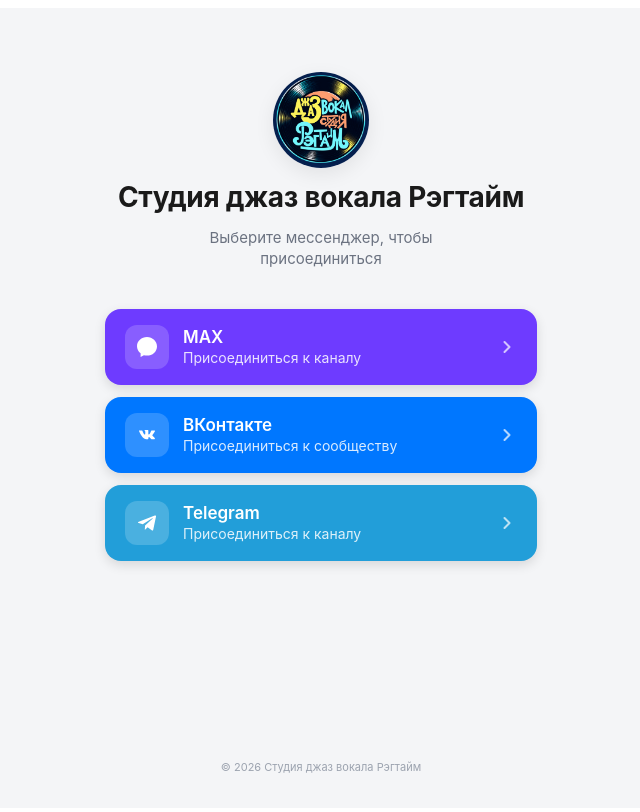
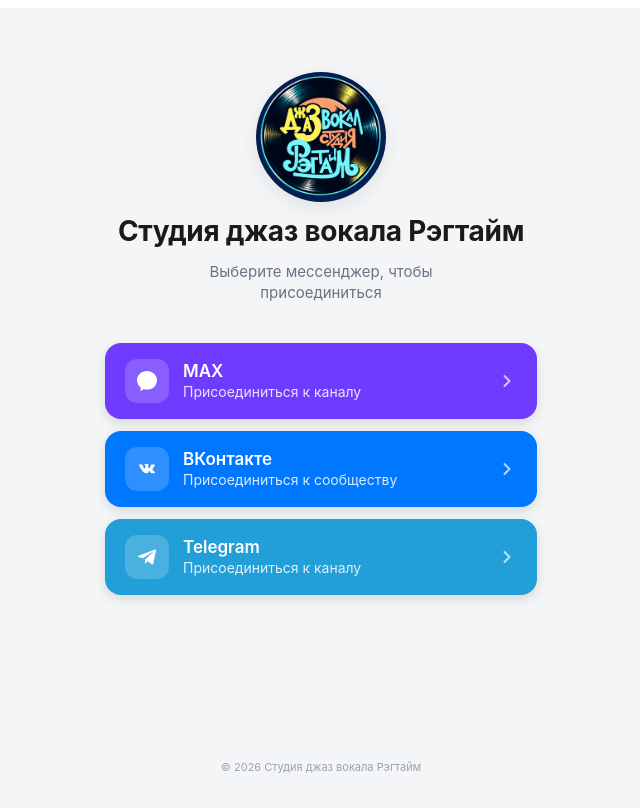
Before and after one commit to Maliglood/visit-card, an Angular app in the folder visit-card-app/: page / in a window 1280 px wide. Shown: the top 812 px of the page, without its empty margins (319-959 px from the left). Built offline with nearby package versions, Linux system fonts and the light colour scheme.

Commit message:
Увеличила аватар

```diff
--- a/visit-card-app/src/app/pages/home/home.html
+++ b/visit-card-app/src/app/pages/home/home.html
@@ -2,7 +2,7 @@
     <main class="card">
         <header class="profile">
             <div class="avatar" aria-hidden="true">
-                <img src="avatar.png" alt="" width="96" height="96" />
+                <img src="avatar.png" alt="" width="130" height="130" />
             </div>
             <h1 class="title">{{ title }}</h1>
             <p class="subtitle">{{ subtitle }}</p>
--- a/visit-card-app/src/app/pages/home/home.scss
+++ b/visit-card-app/src/app/pages/home/home.scss
@@ -56,8 +56,8 @@
     display: flex;
     align-items: center;
     justify-content: center;
-    width: 96px;
-    height: 96px;
+    width: 130px;
+    height: 130px;
     border-radius: 50%;
     overflow: hidden;
     background: #ffffff;
```
